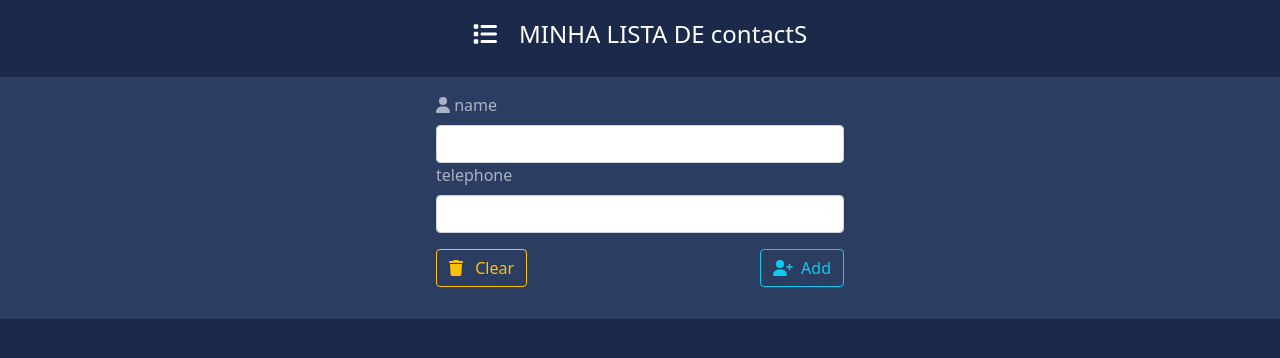
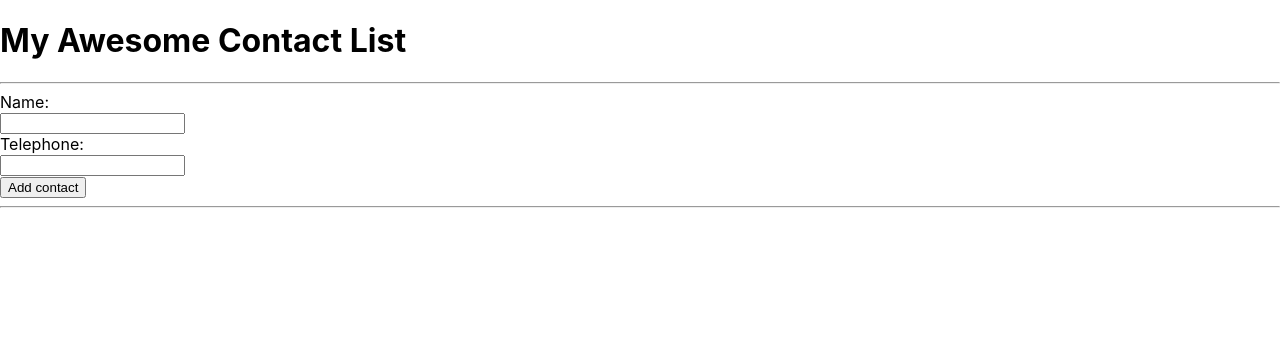
Before and after one commit to Zagaz/ReactSimpleProject, a React (Create React App) app: page / in a window 1280 px wide. Shown: the top 358 px of the page. Built offline with nearby package versions, Linux system fonts and the light colour scheme.

Commit message:
It's Aliiiveeegit add .!

```diff
--- a/src/App.css
+++ b/src/App.css
@@ -1,14 +1,38 @@
-/* */
-body{
-    background-color: rgb(27,42,74);
+.App {
+  text-align: center;
 }
 
-.titulo{
-    padding: 20px;
-    background-color: rgb(27,42,74);
-    color: white;
+.App-logo {
+  height: 40vmin;
+  pointer-events: none;
 }
-.formulario {
-    background-color: rgb(44,61,98);
-    color: rgb(169, 179, 197)
+
+@media (prefers-reduced-motion: no-preference) {
+  .App-logo {
+    animation: App-logo-spin infinite 20s linear;
+  }
 }
+
+.App-header {
+  background-color: #282c34;
+  min-height: 100vh;
+  display: flex;
+  flex-direction: column;
+  align-items: center;
+  justify-content: center;
+  font-size: calc(10px + 2vmin);
+  color: white;
+}
+
+.App-link {
+  color: #61dafb;
+}
+
+@keyframes App-logo-spin {
+  from {
+    transform: rotate(0deg);
+  }
+  to {
+    transform: rotate(360deg);
+  }
+}
--- /dev/null
+++ b/src/App.js
@@ -0,0 +1,76 @@
+import { useState , useRef } from 'react'
+import './App.css'
+import Contact from "./Components/Contact"
+import { v4 as chave } from 'uuid'
+//import ContactList from './Components/ContactList'
+
+
+function App() {
+  //useState
+  const [contact , setContact] = useState({ name: "" , telephone: ""})
+  const [contactList , setContactList] = useState([])
+  //useRef
+  const inputName = useRef()
+  const inputTelephone = useRef()
+
+  //Methods
+  function defineName(event){
+    setContact({...contact, name : event.target.value})
+  }
+
+  function defineTelephone(event){
+    setContact({...contact, telephone : event.target.value})
+  }
+
+  function addContact(){
+    //Validation
+    if(contact.name === "" || contact.telephone === "") return
+    //Check if it already has this entry.
+    let duplicity = contactList.find((ct)=> ct.name===contact.name && ct.telephone===contact.telephone)
+    if (typeof duplicity !== "undefined") {
+      alert ("⚠️This contact is already on the list")
+      inputTelephone.current.focus()
+      return
+    }
+
+    //Add new contact
+    setContactList([...contactList, contact])
+
+    setContact({name: "" , telephone:""})
+    inputName.current.focus()
+
+
+  }
+
+  function teste (event){
+    console.log(event)
+  }
+
+  return (
+    <>
+      <h1>My Awesome Contact List</h1>
+      <hr />
+      <div>
+        <label >Name:</label> <br />
+          <input type = "text" ref={inputName} onChange = {defineName} value = {contact.name} />
+      </div>
+      <div>
+      <label>Telephone:</label> <br />
+          <input type = "text" ref ={inputTelephone} onChange = {defineTelephone} onKeyUp={teste} value = {contact.telephone} />
+      </div>
+      <div>
+          <button onClick={addContact} > Add contact </button>
+        </div>
+
+        <hr />
+       {/* Contact list  */}
+          {contactList.map(ct =>{
+            return <Contact name={ct.name} telephone ={ct.telephone} key = {chave()}/>
+          })}
+
+
+    </>
+  );
+}
+
+export default App;
--- /dev/null
+++ b/src/Components/Contact.jsx
@@ -0,0 +1,14 @@
+import React from "react"
+//import { v4 as chave } from 'uuid'
+
+export default function ContactList (props){
+    return (
+
+        <div>
+            {props.name} {props.telephone}
+            </div>
+
+
+
+    )
+}
--- /dev/null
+++ b/src/Components/ContactList.jsx
@@ -0,0 +1,12 @@
+import React from "react"
+
+
+//import Contact from "./Components/Contacts"
+
+export default function ContactList ({ contactList }){
+    return (
+        <>
+        </>
+
+    )
+}
--- /dev/null
+++ b/src/index.css
@@ -0,0 +1,13 @@
+body {
+  margin: 0;
+  font-family: -apple-system, BlinkMacSystemFont, 'Segoe UI', 'Roboto', 'Oxygen',
+    'Ubuntu', 'Cantarell', 'Fira Sans', 'Droid Sans', 'Helvetica Neue',
+    sans-serif;
+  -webkit-font-smoothing: antialiased;
+  -moz-osx-font-smoothing: grayscale;
+}
+
+code {
+  font-family: source-code-pro, Menlo, Monaco, Consolas, 'Courier New',
+    monospace;
+}
--- a/src/index.js
+++ b/src/index.js
@@ -1,8 +1,12 @@
-import {
-    createRoot} from 'react-dom/client';
+import React from 'react';
+import ReactDOM from 'react-dom/client';
+import './index.css';
+import App from './App';
+//
 
-import 'bootstrap/dist/css/bootstrap.min.css';
-import 'bootstrap/dist/js/bootstrap.bundle.min';
-import App from './App';
-
-createRoot(document.querySelector('#root')).render( < App / > );
+const root = ReactDOM.createRoot(document.getElementById('root'));
+root.render(
+  <React.StrictMode>
+    <App />
+  </React.StrictMode>
+);
```
Also changed, not shown: package.json (+4 -9 lines), 2 other files (tests, documents, lock files or other folders).
